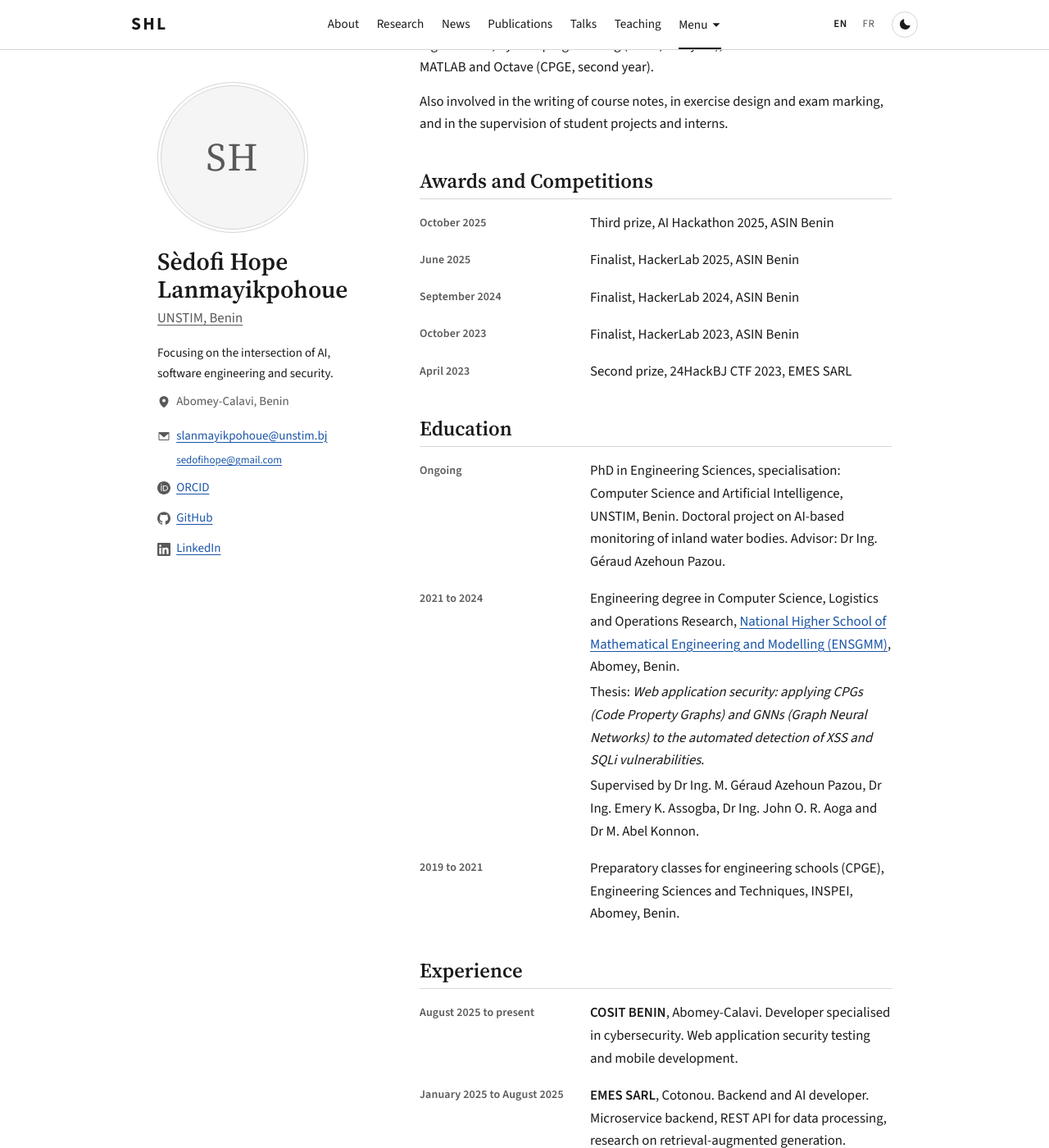
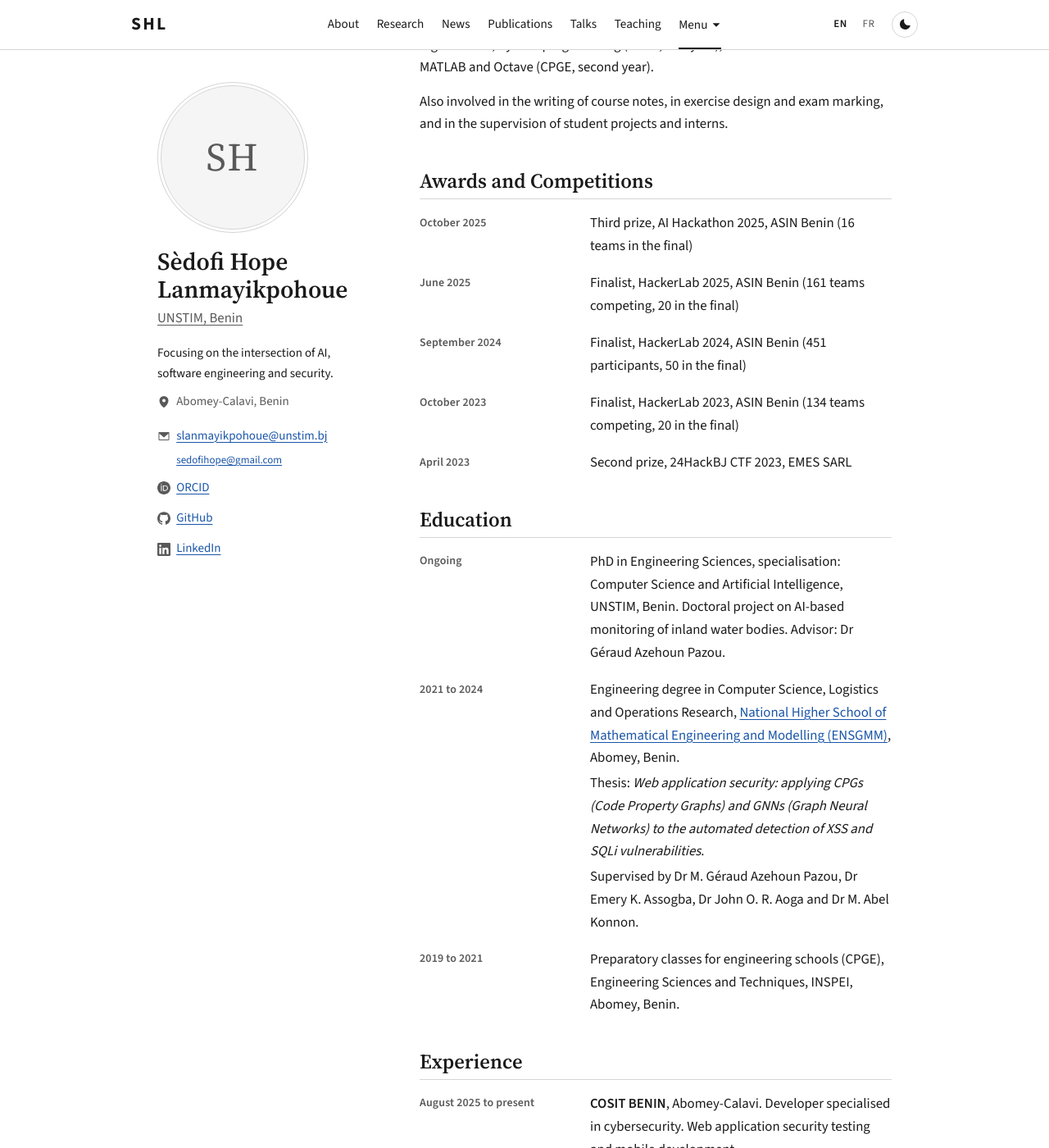
Before and after one commit to sedofihope/sedofihope.github.io, a Jekyll site: the page built from index.html, in a window 1280 px wide and 1400 px high, scrolled down 3169 px. Shown: the whole window at 82% size. Built offline with Jekyll 4.4.1, drawn with Linux system fonts in a browser that asks for light colours; some of the changed text lies outside the part shown.

Commit message:
Competition figures, English titles, updated slides
- Awards and news: teams competing and teams or participants in the final
  for the AI Hackathon 2025 and HackerLab 2023 to 2025, in both languages
- English: "Dr" alone before names; "Dr Ing." kept in French
- BWAI 2025 slides re-exported by the author

```diff
--- a/_data/content_en.yml
+++ b/_data/content_en.yml
@@ -101,7 +101,7 @@ sections:
   skills: Technical Skills
 
 about: |
-  I am a doctoral student in Engineering Sciences, specialising in Computer Science and Artificial Intelligence, at the [National University of Sciences, Technologies, Engineering and Mathematics (UNSTIM)](https://www.unstim.bj), Benin, where I also work as a teaching assistant in computer engineering. I received my engineering degree in 2024 from the National Higher School of Mathematical Engineering and Modelling (ENSGMM), where my final-year thesis dealt with the automated detection of XSS and SQL injection vulnerabilities through code property graphs and graph neural networks, under the supervision of Dr Ing. Géraud Azehoun Pazou, who also supervises my doctoral research.
+  I am a doctoral student in Engineering Sciences, specialising in Computer Science and Artificial Intelligence, at the [National University of Sciences, Technologies, Engineering and Mathematics (UNSTIM)](https://www.unstim.bj), Benin, where I also work as a teaching assistant in computer engineering. I received my engineering degree in 2024 from the National Higher School of Mathematical Engineering and Modelling (ENSGMM), where my final-year thesis dealt with the automated detection of XSS and SQL injection vulnerabilities through code property graphs and graph neural networks, under the supervision of Dr Géraud Azehoun Pazou, who also supervises my doctoral research.
 
   My work sits at the intersection of artificial intelligence and security. It now extends to AI-based environmental monitoring, which is the subject of my doctoral project on inland water bodies in Benin.
 
@@ -145,7 +145,7 @@ news:
     title: Third prize at the ASIN AI Hackathon
     text: Third place at the artificial intelligence hackathon organised by the Agency for Information Systems and Digital Technology (ASIN Benin){count_clause}.
     count: "16" # number of teams
-    count_clause: ", {count} teams taking part"
+    count_clause: ", among {count} teams in the final"
   - date: August 2025
     title: ACP Summer School, first African edition
     text: Attended the 20th summer school of the Association for Constraint Programming, held at IFRI, University of Abomey-Calavi. The programme focused on constraint programming for sustainable development, with hands-on modelling and solving sessions.
@@ -158,8 +158,8 @@ news:
   - date: June 2025
     title: Finalist at HackerLab 2025
     text: Reached the final of the national cybersecurity competition organised by ASIN Benin{count_clause}. Third consecutive year as a finalist.
-    count: "" # TODO number of participants
-    count_clause: ", {count} participants taking part"
+    count: "161"
+    count_clause: ", with 20 teams in the final out of {count} competing"
 
 publications:
   conference_label: Conference
@@ -223,16 +223,16 @@ teaching:
 awards:
   - date: October 2025
     text: Third prize, AI Hackathon 2025, ASIN Benin
-    count: "" # e.g. "24 teams"
+    count: "16 teams in the final"
   - date: June 2025
     text: Finalist, HackerLab 2025, ASIN Benin
-    count: "" # e.g. "300 participants"
+    count: "161 teams competing, 20 in the final"
   - date: September 2024
     text: Finalist, HackerLab 2024, ASIN Benin
-    count: ""
+    count: "451 participants, 50 in the final"
   - date: October 2023
     text: Finalist, HackerLab 2023, ASIN Benin
-    count: ""
+    count: "134 teams competing, 20 in the final"
   - date: April 2023
     text: Second prize, 24HackBJ CTF 2023, EMES SARL
     count: "" # e.g. "40 teams"
@@ -241,12 +241,12 @@ awards:
 # repository, linked only when it exists.
 education:
   - period: Ongoing # TODO replace with "[year] to present"
-    text: "PhD in Engineering Sciences, specialisation: Computer Science and Artificial Intelligence, UNSTIM, Benin. Doctoral project on AI-based monitoring of inland water bodies. Advisor: Dr Ing. Géraud Azehoun Pazou."
+    text: "PhD in Engineering Sciences, specialisation: Computer Science and Artificial Intelligence, UNSTIM, Benin. Doctoral project on AI-based monitoring of inland water bodies. Advisor: Dr Géraud Azehoun Pazou."
   - period: 2021 to 2024
     text: Engineering degree in Computer Science, Logistics and Operations Research, [National Higher School of Mathematical Engineering and Modelling (ENSGMM)](https://ensgmm.unstim.bj), Abomey, Benin.
     lines:
       - "Thesis: *Web application security: applying CPGs (Code Property Graphs) and GNNs (Graph Neural Networks) to the automated detection of XSS and SQLi vulnerabilities*."
-      - Supervised by Dr Ing. M. Géraud Azehoun Pazou, Dr Ing. Emery K. Assogba, Dr Ing. John O. R. Aoga and Dr M. Abel Konnon.
+      - Supervised by Dr M. Géraud Azehoun Pazou, Dr Emery K. Assogba, Dr John O. R. Aoga and Dr M. Abel Konnon.
     file:
       label: Download the thesis (PDF)
       path: /assets/memoire-ingenieur.pdf
```
Also changed, not shown: _data/content_fr.yml (+7 -7 lines), 1 other file.
